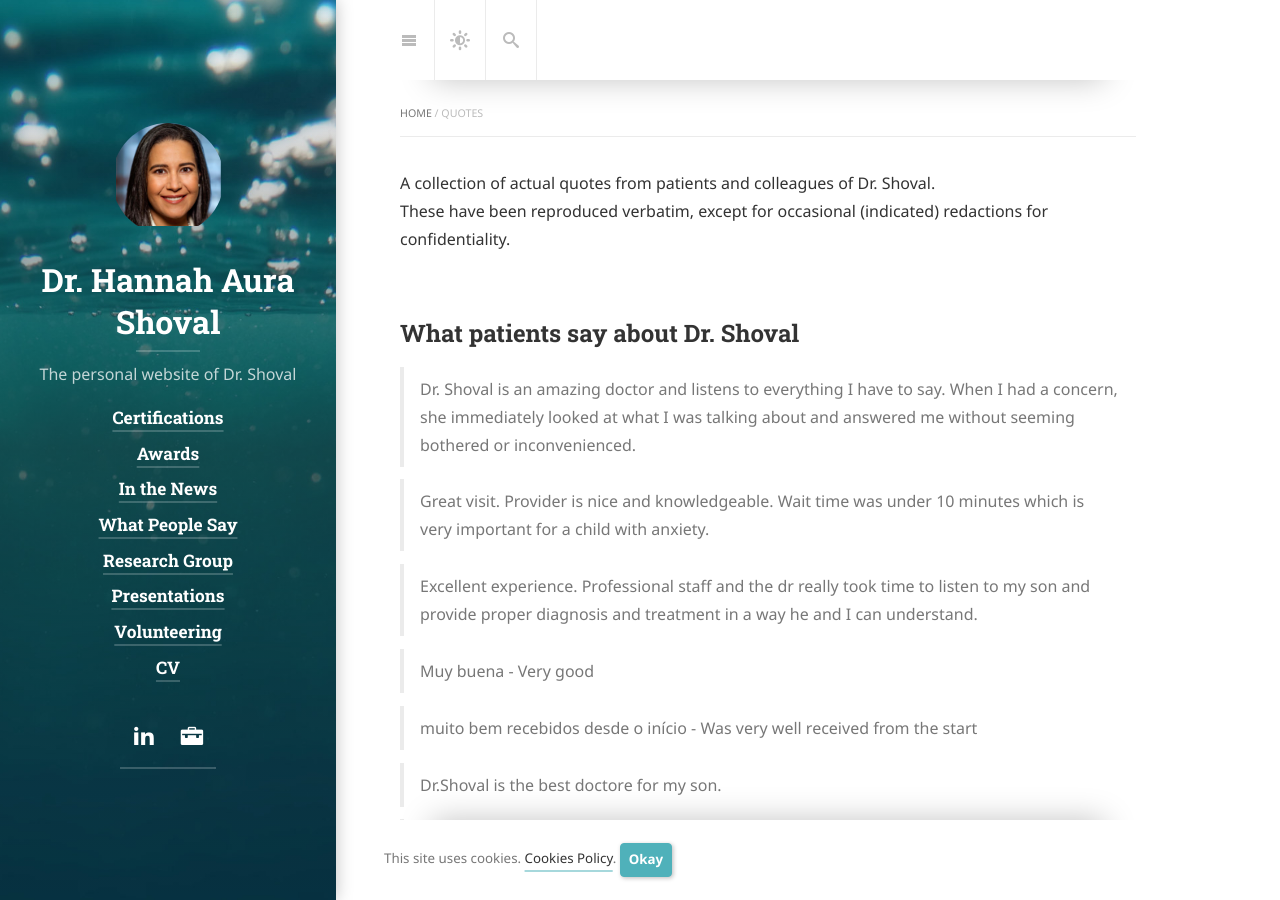
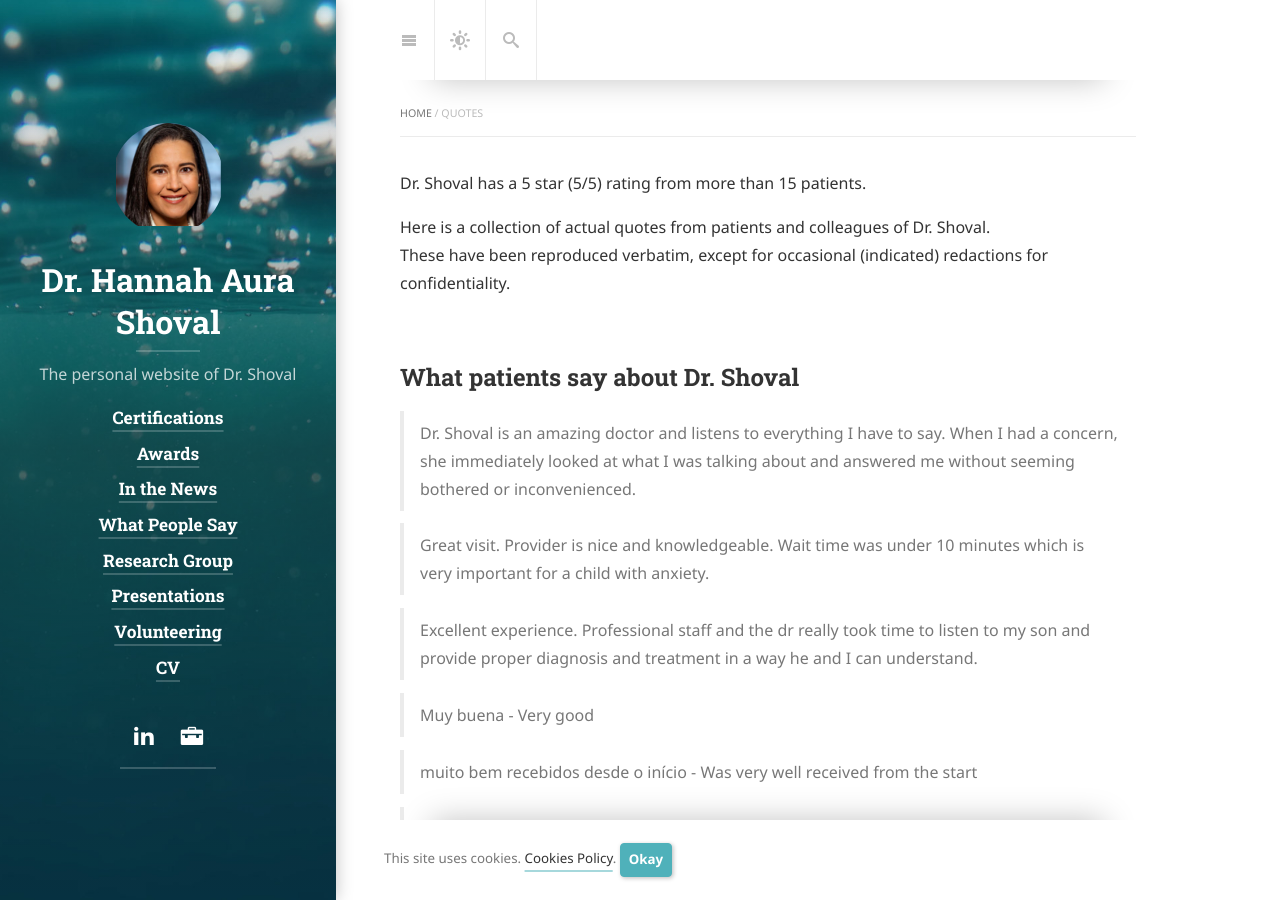
Before and after one commit to physiatry/physiatry.github.io, a Jekyll site: the page built from quotes.md, in a window 1280 px wide and 900 px high. Built offline with Jekyll 4.4.1, drawn with Linux system fonts in a browser that asks for light colours; cached includes are drawn as plain includes; nearby versions of some CDN libraries; some web fonts are replaced; library files that are not in the unit come from our copies.

Commit message:
Add 5/5 rating
Signed-off-by: Avi Shinnar <shinnar@us.ibm.com>

```diff
--- a/quotes.md
+++ b/quotes.md
@@ -3,7 +3,9 @@ layout: page
 sitemap: false
 ---
 
-A collection of actual quotes from patients and colleagues of Dr. Shoval.
+Dr. Shoval has a 5 star (5/5) rating from more than 15 patients.
+
+Here is a collection of actual quotes from patients and colleagues of Dr. Shoval.
 These have been reproduced verbatim, except for occasional (indicated) redactions for confidentiality.
 
 * TOC here
```
